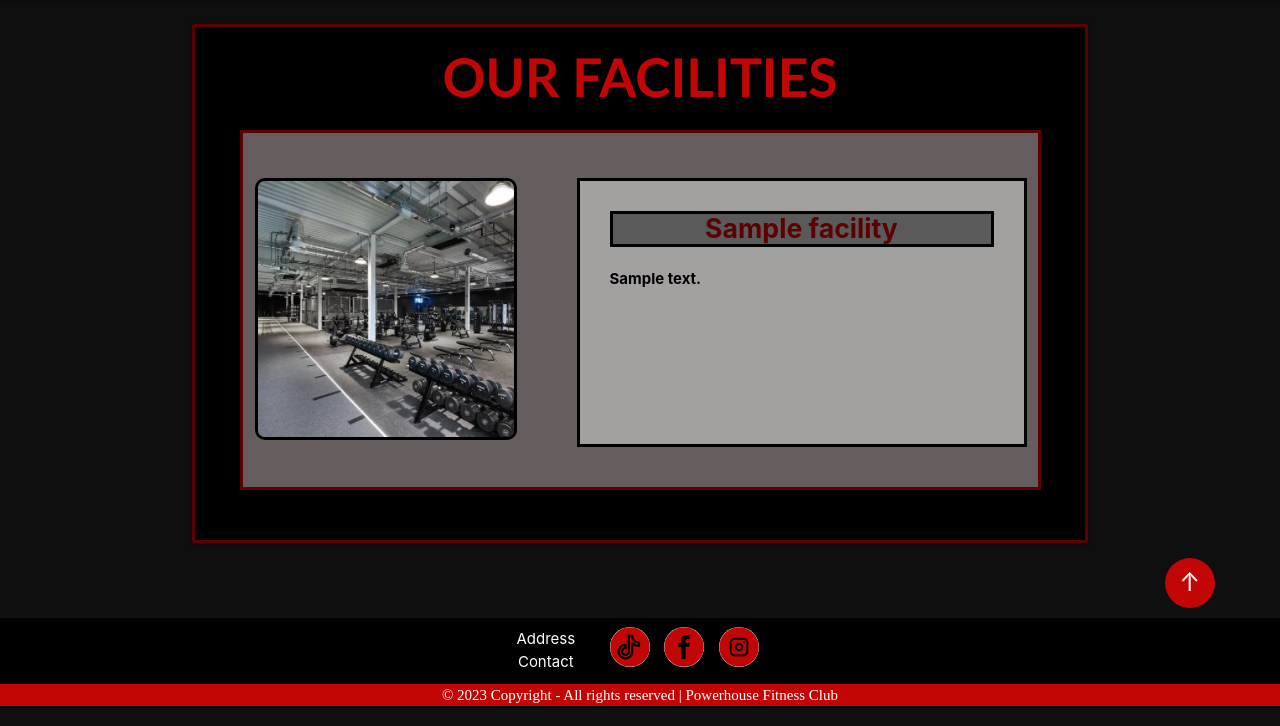
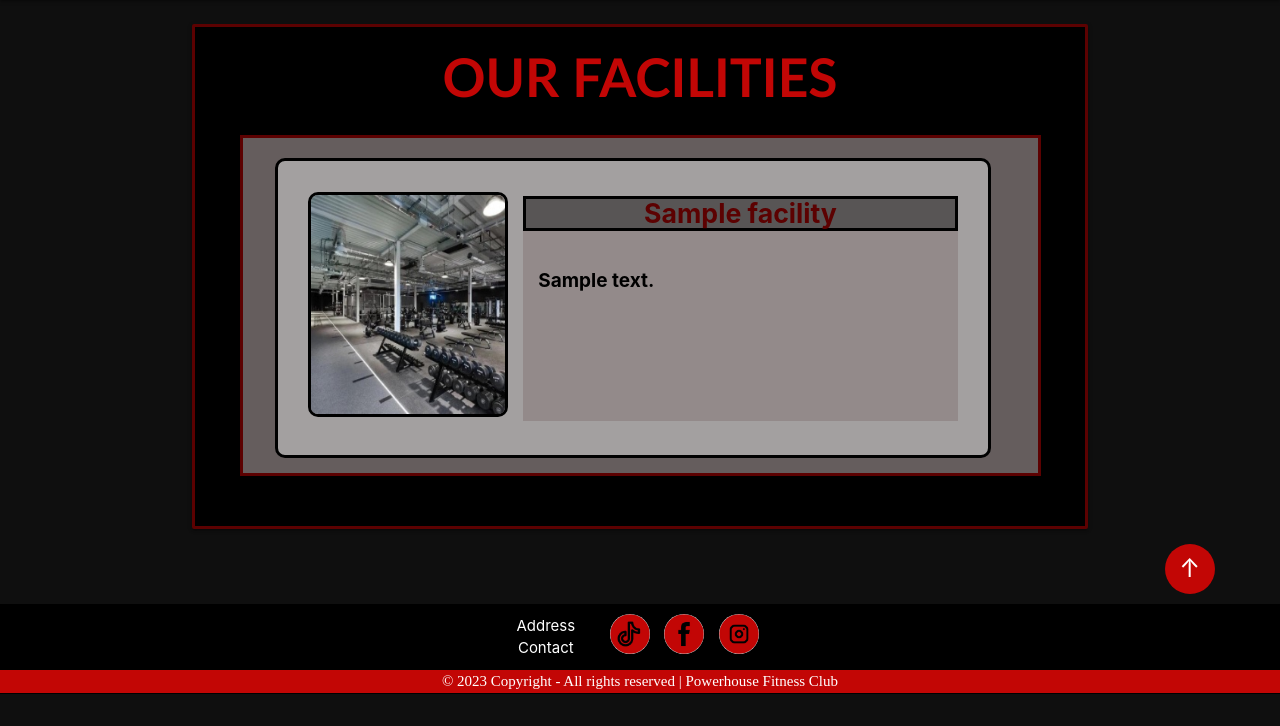
Before and after one commit to MadMoose02/Power-House-Fitness-Club, a Flask app: page /facilities in a window 1280 px wide. Shown: the part 74-800 px from the top of the page. Run offline with Flask 3, Linux system fonts and the light colour scheme; tables that the repository leaves empty hold one stand-in row (values such as "Sample post").

Commit message:
Display cards fixed

```diff
--- a/App/static/style.css
+++ b/App/static/style.css
@@ -289,7 +289,7 @@ button:active { filter: brightness(60%); }
 }
 
 .card img {
-    max-width: 350px;
+    max-width: 200px;
     border: 3px solid #000000;
     border-radius: 10px;
     margin-right: 15px;
@@ -298,14 +298,12 @@ button:active { filter: brightness(60%); }
 
 .datacard {
     border: 3px solid #5c0101;
-    margin-top:0;
+    margin-top: 2em;
     margin-bottom: 2em;
     margin-left: 3em;
     margin-right: 3em;
     width:90%;
-    padding-right: 30px;
-    padding-left: 30px;
-    padding-bottom: 10px;
+    padding-top: 5px;
 }
 
 #card {
@@ -337,8 +335,15 @@ button:active { filter: brightness(60%); }
     margin-bottom: 0;
 }
 
+#about-imgs {
+    display: flex;
+    flex-direction: column;
+    justify-content: space-evenly;
+    align-items: center;
+}
+
 #about-imgs img{
-     margin-bottom: 24px;
+    margin-bottom: 24px;
 }
 
 #about-gym {
@@ -353,10 +358,11 @@ button:active { filter: brightness(60%); }
 
 #about-gymtext,
 #facil-text {
-    margin:3em;
     margin-top:0;
     margin-right:1em;
     padding:2em;
+    border: 1px solid black;
+    border-radius: 10px;
 }
 
 #about-gymtext h2,
@@ -696,8 +702,8 @@ input:read-only {
 .vertical-gallery {
     border: 3px solid #5c0101;
     display: flex;
+    flex-direction: row;
     flex-wrap: wrap;
-    justify-content: center;
     align-items: center;
     margin-left: 3em;
     margin-right: 3em;
@@ -716,7 +722,7 @@ input:read-only {
 }
 
 #class-gallery div{
-    height: 100vh;
+    height: max-content;
 }
 
 .vertical-gallery h1 {
@@ -786,7 +792,7 @@ input:read-only {
     object-fit: cover;
     background-color: #8d8282dc;
     margin-top: 25px;
-    margin-bottom: 30px;
+    margin-bottom: 0;
 }
 
 #class-descrpt,
@@ -841,17 +847,29 @@ input:read-only {
 }
 
 
-.datacard:hover {
+
+
+#facil-img img,
+#facil-text {
+    margin-top: 1em;
+    margin-bottom: 1em;
+    min-height: 15em;
+}
+
+#facil-text:hover {
     transition: all 0.2s ease;
     transform: translateY(-5px);
     box-shadow: 0 0 10px rgba(0, 0, 0, 0.2);
-  }
+}
 
-
-#facil-img img,
-#facil-text{
-    margin-top: 3em;
-    margin-bottom: 2em;
+#facil-text {
+    display: flex;
+    flex-direction: row;
+    flex-wrap: nowrap;
+    justify-content: flex-start;
+    align-items: center;
+    height: 20em;
+    width: 600px;
 }
 
 #facil-text h2{
@@ -859,8 +877,7 @@ input:read-only {
 }
 
 #facil-text {
-    min-width: 30em;
-    min-height: 16em;
+    min-width: 90%;
 }
 
     /* box-shadow: 0 15px 30px rgba(0, 0, 0, 0.4); */
--- a/App/templates/about.html
+++ b/App/templates/about.html
@@ -18,7 +18,7 @@
                 <a  href="/"><img src="../static/images/about-gym2.png"></a>
                 <a  href="/"><img src="../static/images/about-gym1.png"></a>
             </section>
-            <section id="about-gymtext">
+            <section id="about-gymtext" style="margin-bottom: 25px">
                 <h2><b>THE GYM</b></h2>
                 <p><b>Welcome to Powerhouse Fitness Club, a premier location for those looking to transform their
                     life and accomplish their wellness goals. Our gym is a cutting-edge facility that welcomes
--- a/App/templates/facilities.html
+++ b/App/templates/facilities.html
@@ -9,12 +9,14 @@
         <h1><b>OUR FACILITIES</b></h1>
         {% for facility in facilities %}
             <div id="{{facility.name.lower()}}-facility" class="datacard">
+                <section id="facil-text">
                     <section id="facil-img">
-                <img src="../static/images/about-gym1.png" alt="Italian Trulli">
+                        <img src="../static/images/about-gym1.png" alt="Italian Trulli" style="margin-left: 0">
                     </section>
-            <section id="facil-text">
+                    <div style="display: flex; flex-direction: column; justify-content: flex-start; min-height: 15em; width: 100%; margin-bottom: 0">
                         <h2><b>{{facility.name}}</b></h2>
-                <p><b>{{facility.desc}}</b></p>
+                        <p style="margin: 0; padding: 15px; font-weight: normal; font-size: 19px"><b>{{facility.desc}}</b></p>
+                    </div>
                 </section>
             </div>
         {% endfor %}
--- a/App/templates/packages.html
+++ b/App/templates/packages.html
@@ -6,7 +6,7 @@
 {% block content %}
 <section>
     <div id="packages-content" class="card">
-        <h1>Available Packages</h1>
+        <h1><b>AVAILABLE PACKAGES</b></h1>
         <div class="vertical-gallery">
             {% for package in packages %}
                 <div id="{{package.type.lower()}}-package" class="piece">
```
Also changed, not shown: App/templates/classes.html (+5 -2 lines). Lines whose indentation alone changed are shown as unchanged.
